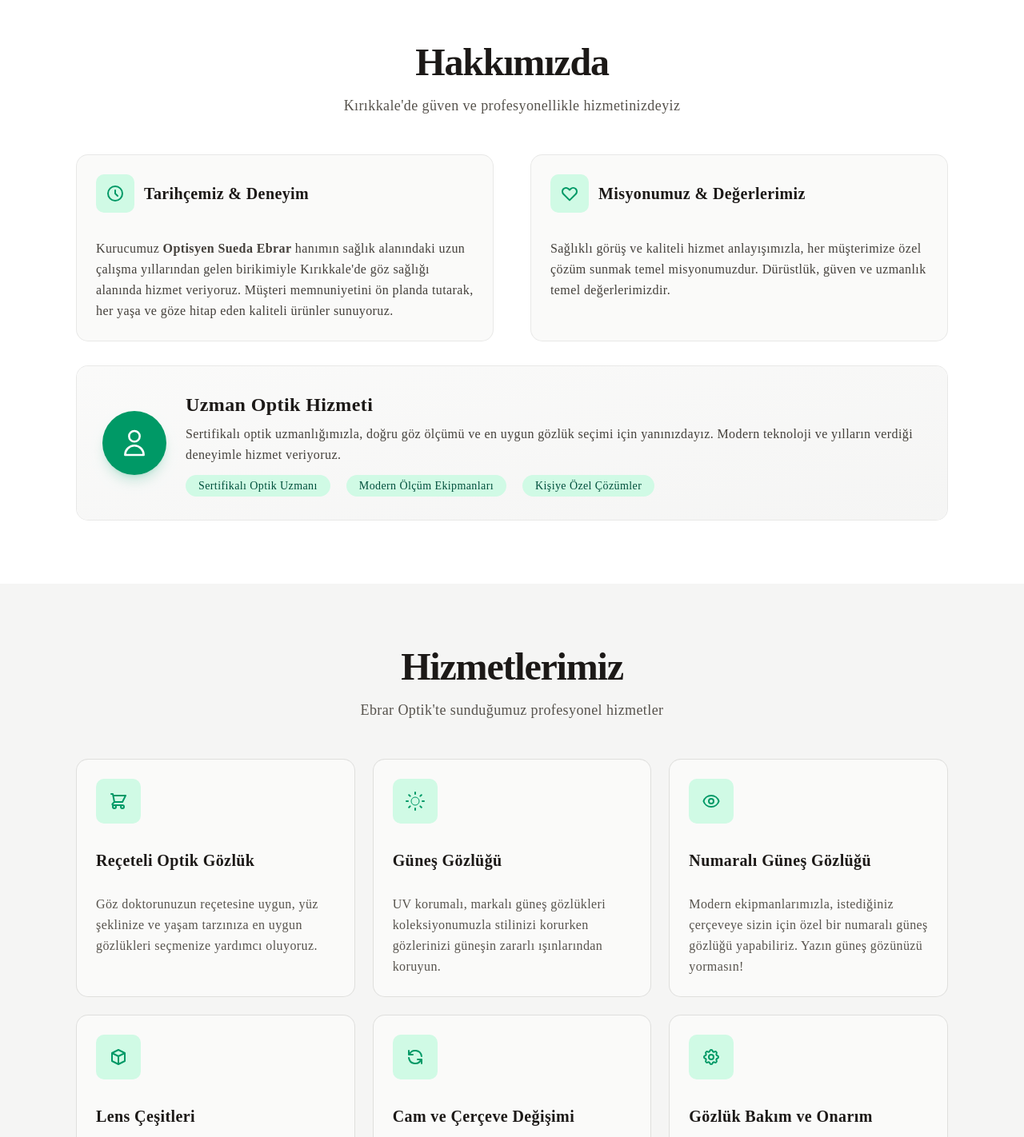
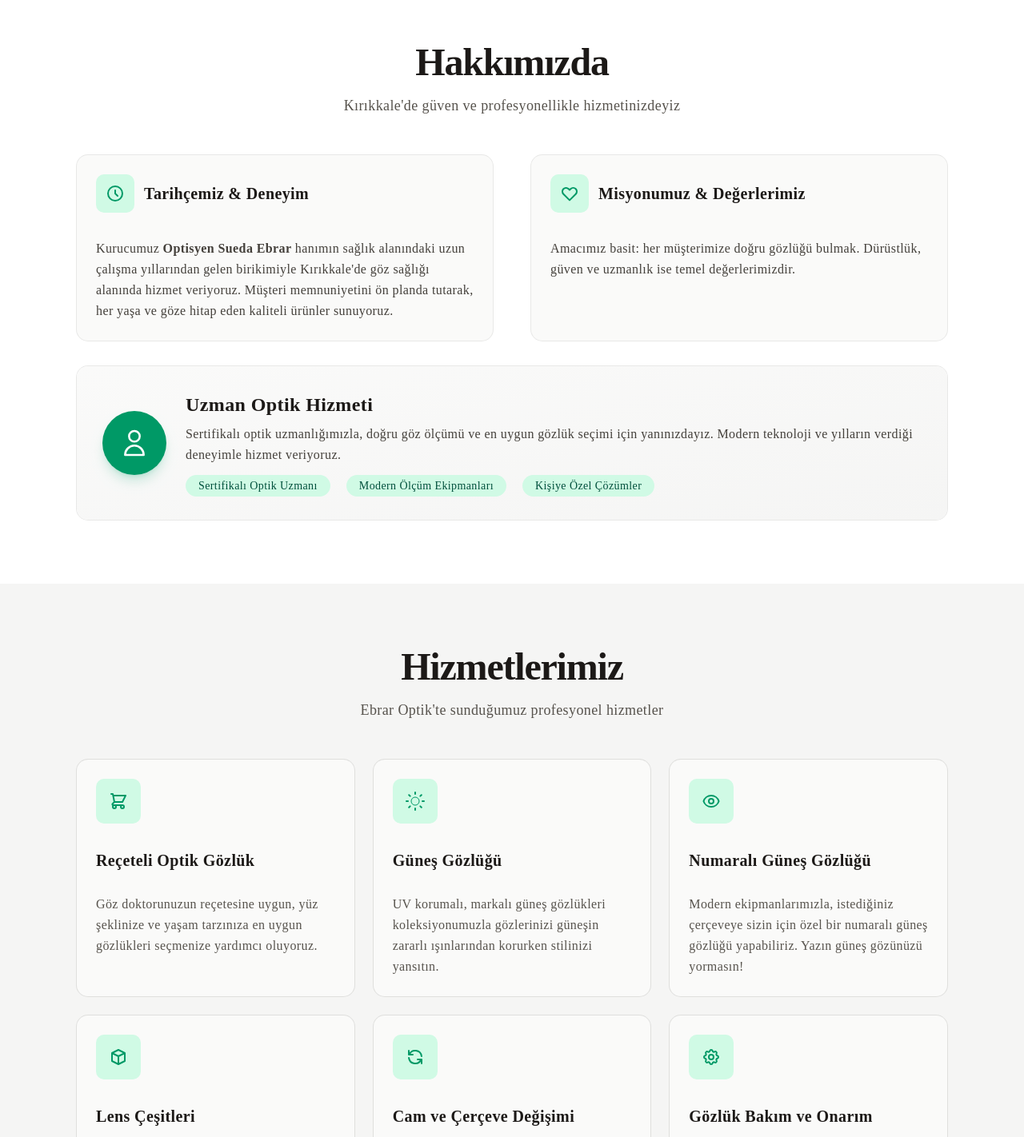
Before and after one commit to temreyildirim8/ebrar-optik, a Next.js app: page / in a window 1280 px wide. Shown: the part 827-2249 px from the top of the page at 80% size. Built offline with nearby package versions, Linux system fonts and the light colour scheme.

Commit message:
fix: humanized texts

```diff
--- a/src/components/sections/AboutSection.tsx
+++ b/src/components/sections/AboutSection.tsx
@@ -99,9 +99,8 @@
                 </ScrollReveal>
               </div>
               <p className="text-base leading-relaxed text-stone-700 dark:text-stone-300 flex-1">
-                Sağlıklı görüş ve kaliteli hizmet anlayışımızla, her müşterimize
-                özel çözüm sunmak temel misyonumuzdur. Dürüstlük, güven ve
-                uzmanlık temel değerlerimizdir.
+                Amacımız basit: her müşterimize doğru gözlüğü bulmak. Dürüstlük,
+                güven ve uzmanlık ise temel değerlerimizdir.
               </p>
             </Card>
           </StaggerItem>
--- a/src/components/sections/ServicesSection.tsx
+++ b/src/components/sections/ServicesSection.tsx
@@ -37,7 +37,7 @@
     {
       title: "Güneş Gözlüğü",
       description:
-        "UV korumalı, markalı güneş gözlükleri koleksiyonumuzla stilinizi korurken gözlerinizi güneşin zararlı ışınlarından koruyun.",
+        "UV korumalı, markalı güneş gözlükleri koleksiyonumuzla gözlerinizi güneşin zararlı ışınlarından korurken stilinizi yansıtın.",
       icon: (
         <svg
           className="h-6 w-6"
```
